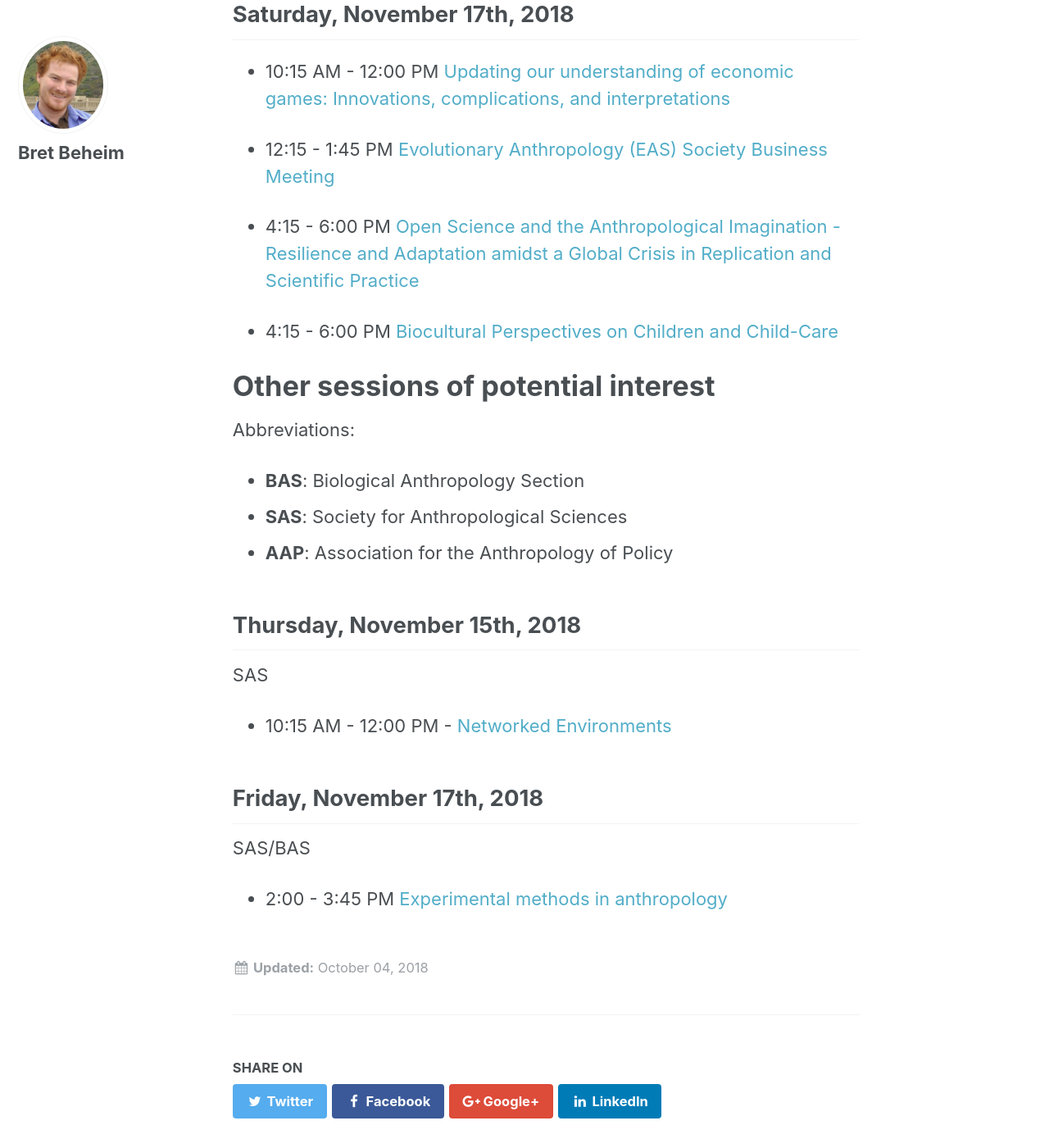
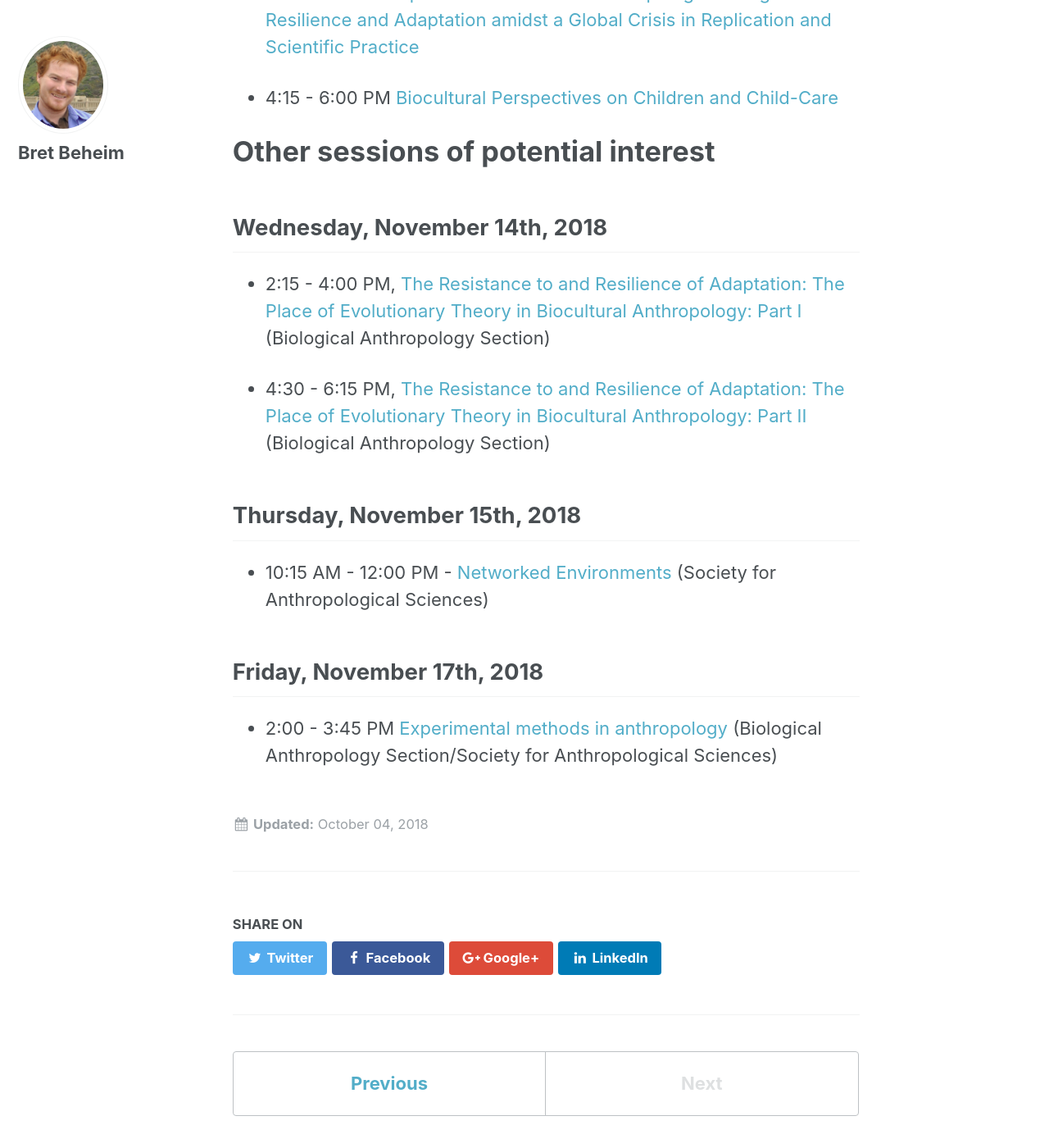
Before and after one commit to babeheim/evanthsoc-new, a Jekyll site: the page built from _posts/2018-10-04-eas-at-aaa-2018-schedule.md, in a window 1280 px wide and 1400 px high, scrolled down 1628 px. Shown: the whole window at 82% size. Built offline with Jekyll 4.4.1, drawn with Linux system fonts in a browser that asks for light colours; some of the changed text lies outside the part shown.

Commit message:
revised schedule

```diff
--- a/_posts/2018-10-04-eas-at-aaa-2018-schedule.md
+++ b/_posts/2018-10-04-eas-at-aaa-2018-schedule.md
@@ -48,21 +42,18 @@ All locations TBD!
 
 # Other sessions of potential interest
 
-Abbreviations:
+## Wednesday, November 14th, 2018
 
-* **BAS**: Biological Anthropology Section
-* **SAS**: Society for Anthropological Sciences
-* **AAP**: Association for the Anthropology of Policy
+- 2:15 - 4:00 PM, [The Resistance to and Resilience of Adaptation: The Place of Evolutionary Theory in Biocultural Anthropology: Part I](https://goo.gl/FKx4BB) (Biological Anthropology Section)
+
+- 4:30 - 6:15 PM, [The Resistance to and Resilience of Adaptation: The Place of Evolutionary Theory in Biocultural Anthropology: Part II](https://goo.gl/dQ1opK) (Biological Anthropology Section)
+
 
 ## Thursday, November 15th, 2018
 
-SAS
-
-- 10:15 AM - 12:00 PM - [Networked Environments](https://goo.gl/3AENqB)
+- 10:15 AM - 12:00 PM - [Networked Environments](https://goo.gl/3AENqB) (Society for Anthropological Sciences)
 
 
 ## Friday, November 17th, 2018
 
-SAS/BAS
-
-- 2:00 - 3:45 PM [Experimental methods in anthropology](https://goo.gl/UhVh4z)
+- 2:00 - 3:45 PM [Experimental methods in anthropology](https://goo.gl/UhVh4z) (Biological Anthropology Section/Society for Anthropological Sciences)
```
Also changed, not shown: other parts of _posts/2018-10-04-eas-at-aaa-2018-schedule.md (+0 -6 lines).
